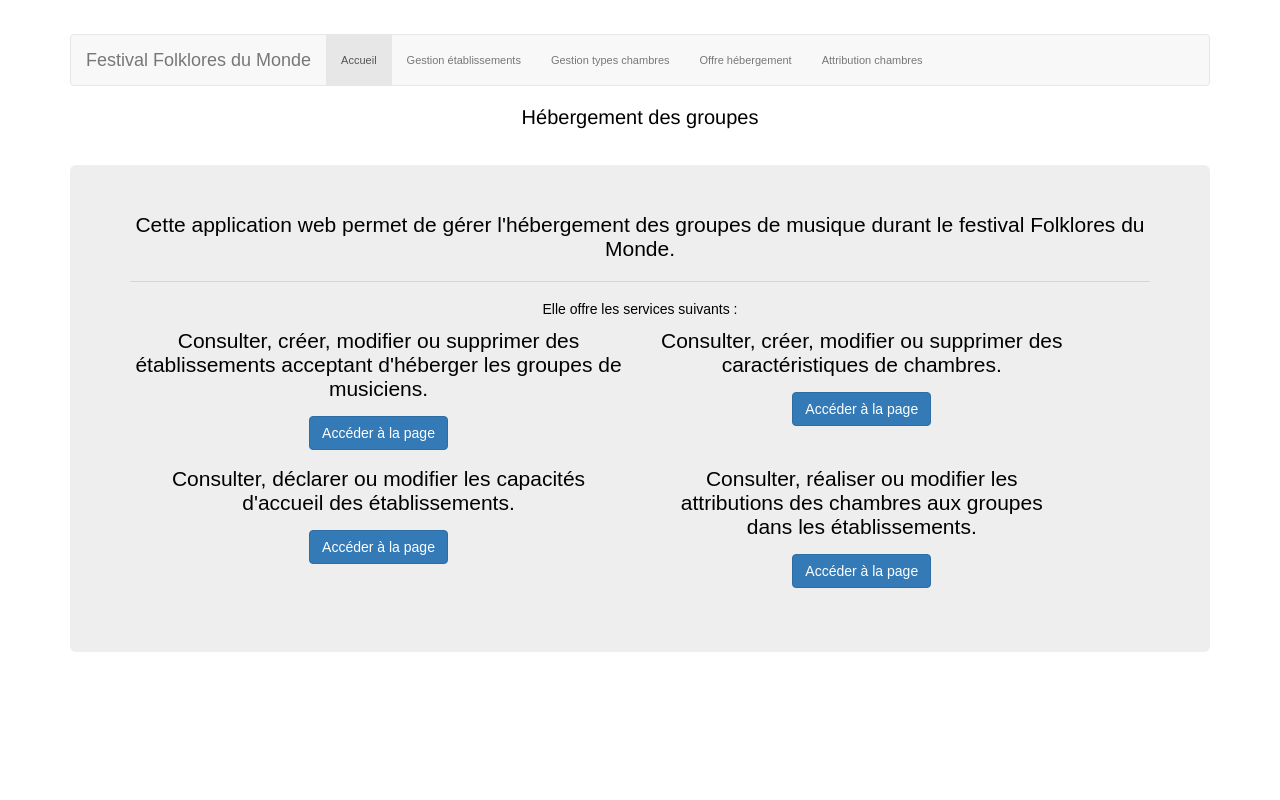
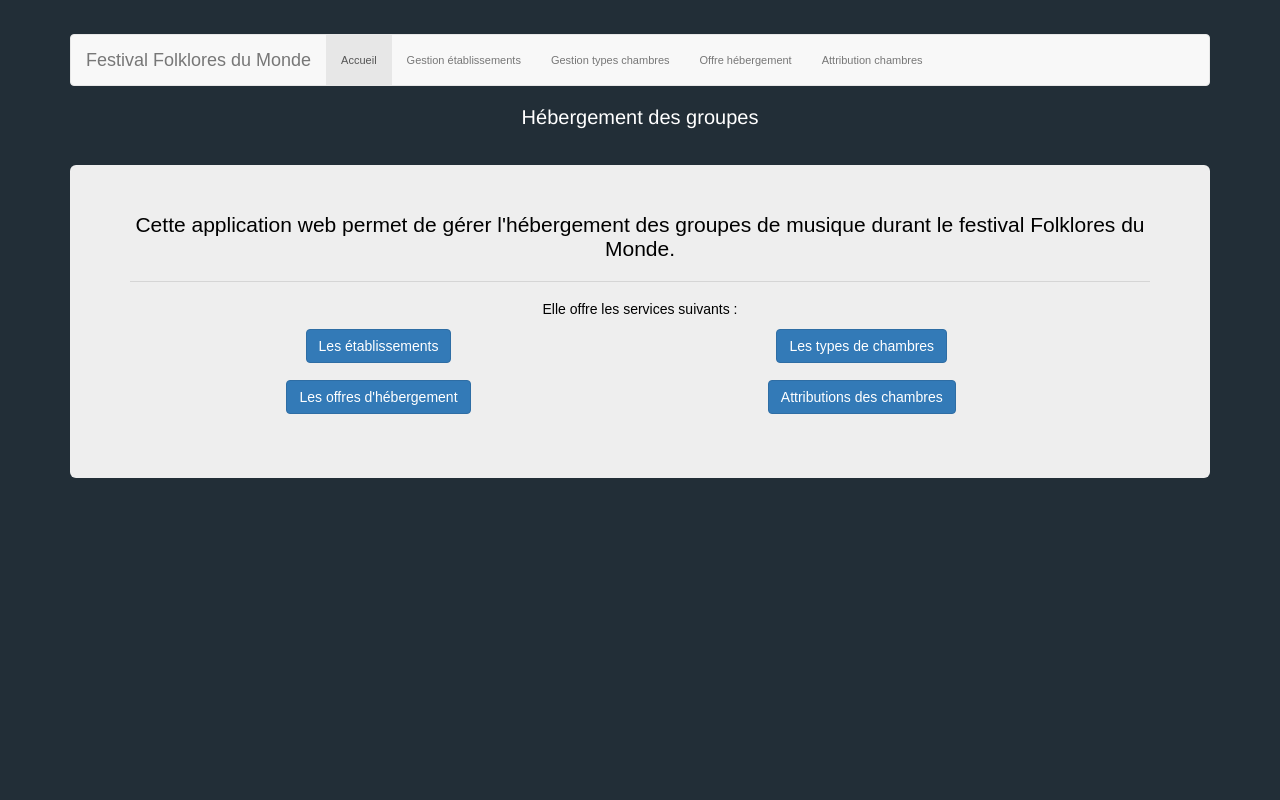
Before and after one commit to e2at/projet_festival, a PHP site: page / in a window 1280 px wide. Run offline with PHP 8.4, Linux system fonts and the light colour scheme.

Commit message:
Finissions CSS

```diff
--- a/css/cssGeneral.css
+++ b/css/cssGeneral.css
@@ -3,7 +3,8 @@
 /* Style de base pour la page (couleur fond : ocre, couleur texte : noir) */
 .basePage
 {
-   background-color:white;
+   background-color: rgb(34, 46, 55);
+
    color:black;
    font:11px Arial, Helvetica, sans-serif;
 }
@@ -18,7 +19,7 @@
 .texteNiveau2
 {
    font-size: 20px;
-   color:black;
+   color:white;
    text-align:center;
 
    font-family: "Helvetica Neue", Helvetica, Arial, sans-serif;
--- a/vues/Accueil/vAccueil.php
+++ b/vues/Accueil/vAccueil.php
@@ -12,20 +12,20 @@ include ("includes/_debut.inc.php");
         <h5>Elle offre les services suivants :</h5>
          <div class="row">
         <div class="col-lg-6">
-          <p>Consulter, créer, modifier ou supprimer des établissements acceptant d'héberger les groupes de musiciens. </p>
-          <p><a class="btn btn-primary" href="cGestionEtablissements.php" role="button">Accéder à la page</a></p>
+          <!--<p>Consulter, créer, modifier ou supprimer des établissements acceptant d'héberger les groupes de musiciens. </p>-->
+          <p><a class="btn btn-primary" href="cGestionEtablissements.php" role="button">Les établissements</a></p>
         </div>
         <div class="col-lg-5">
-          <p>Consulter, créer, modifier ou supprimer des caractéristiques de chambres. </p>
-          <p><a class="btn btn-primary" href="cGestionTypesChambres.php" role="button">Accéder à la page</a></p>
+                    <!--<p>Consulter, créer, modifier ou supprimer des caractéristiques de chambres. </p>-->
+          <p><a class="btn btn-primary" href="cGestionTypesChambres.php" role="button">Les types de chambres</a></p>
         </div>
         <div class="col-lg-6">
-          <p>Consulter, déclarer ou modifier les capacités d'accueil des établissements. </p>
-          <p><a class="btn btn-primary" href="cOffreHebergement.php" role="button">Accéder à la page</a></p>
+                    <!--<p>Consulter, déclarer ou modifier les capacités d'accueil des établissements. </p>-->
+          <p><a class="btn btn-primary" href="cOffreHebergement.php" role="button">Les offres d'hébergement</a></p>
         </div>
         <div class="col-lg-5">
-          <p>Consulter, réaliser ou modifier les attributions des chambres aux groupes dans les établissements. </p>
-          <p><a class="btn btn-primary" href="cAttributionChambres.php" role="button">Accéder à la page</a></p>
+                   <!-- <p>Consulter, réaliser ou modifier les attributions des chambres aux groupes dans les établissements. </p>-->
+          <p><a class="btn btn-primary" href="cAttributionChambres.php" role="button">Attributions des chambres</a></p>
         </div>
       </div>
       </div>
```
